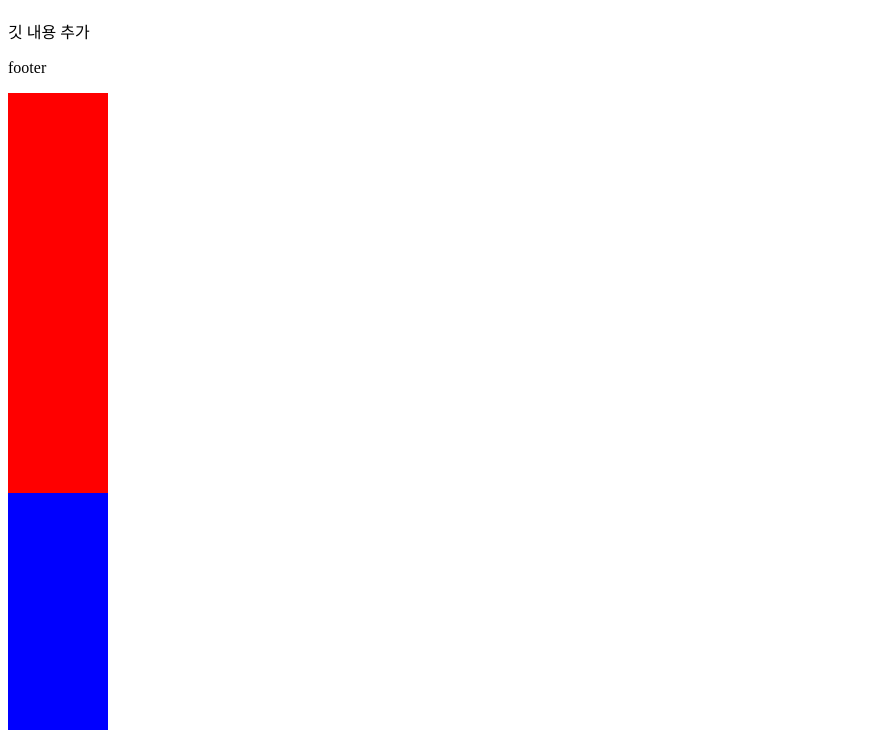
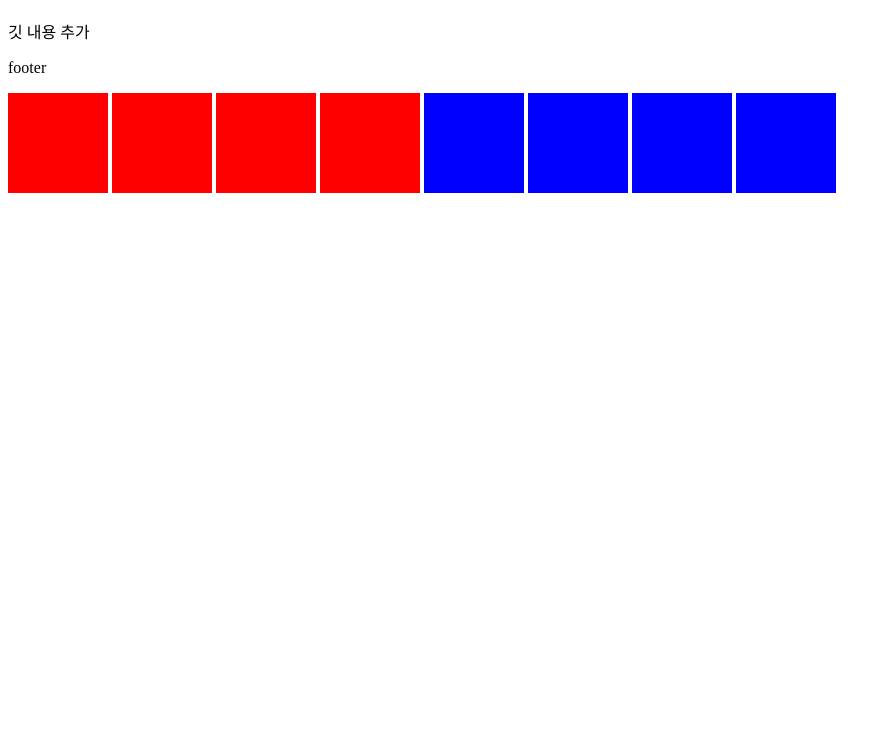
Before and after one commit to sruyn/quizproject, a plain HTML site: page index.html in a window 1280 px wide. Shown: the part 70-800 px from the top of the page, without its empty margins (0-891 px from the left). Drawn offline with Linux system fonts and the light colour scheme.

Commit message:
박스들 가로로 정렬

```diff
--- a/index.html
+++ b/index.html
@@ -9,14 +9,14 @@
             width: 100px;
             height: 100px;
             background-color: red;
-            float: 1eft;
+            display: inline-block;
         }
 
         .box2{
             width: 100px;
             height: 100px;
             background-color: blue;
-            float: 1eft;
+            display: inline-block;
         }
     </style>
 </head>
```
